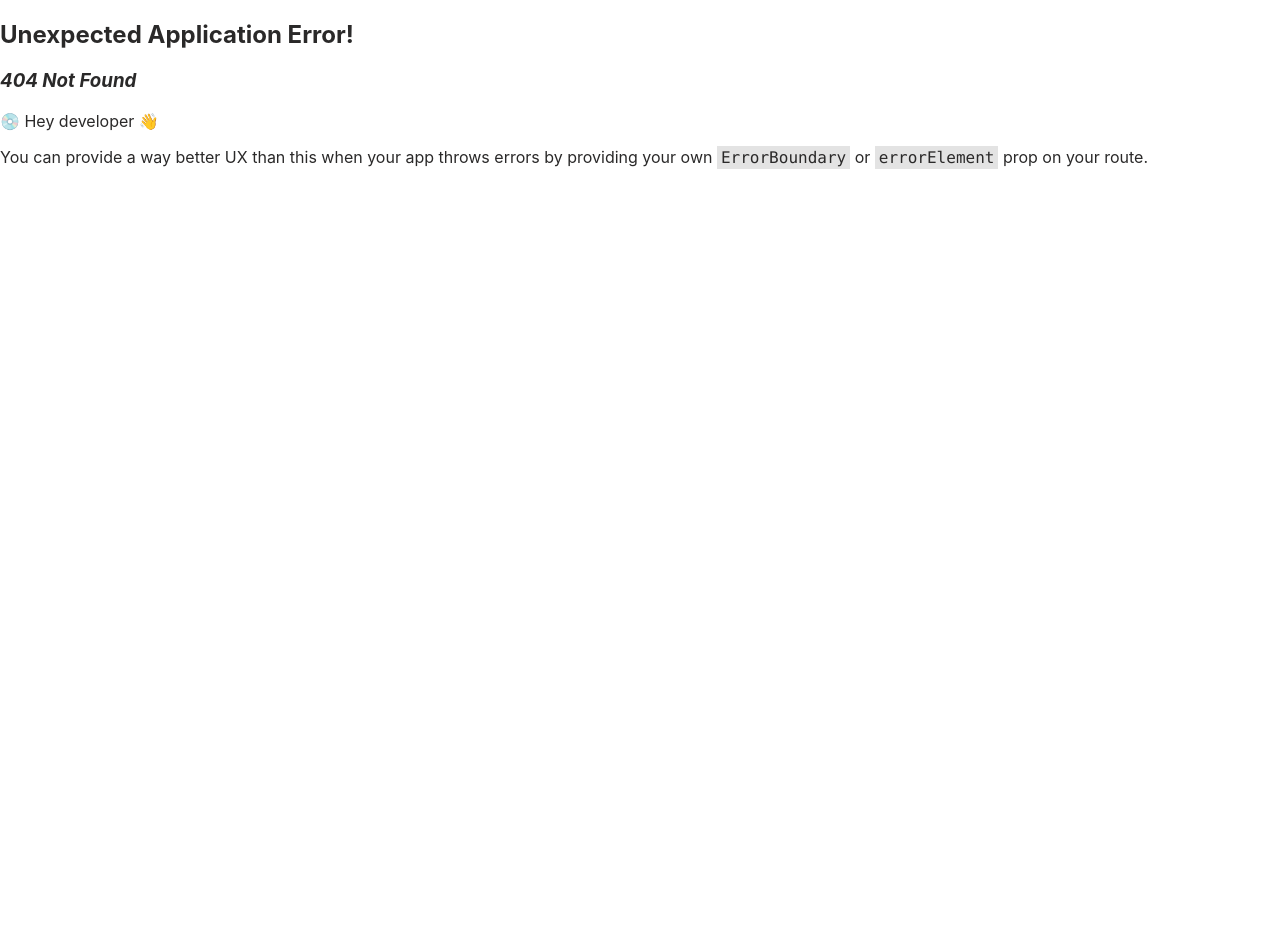
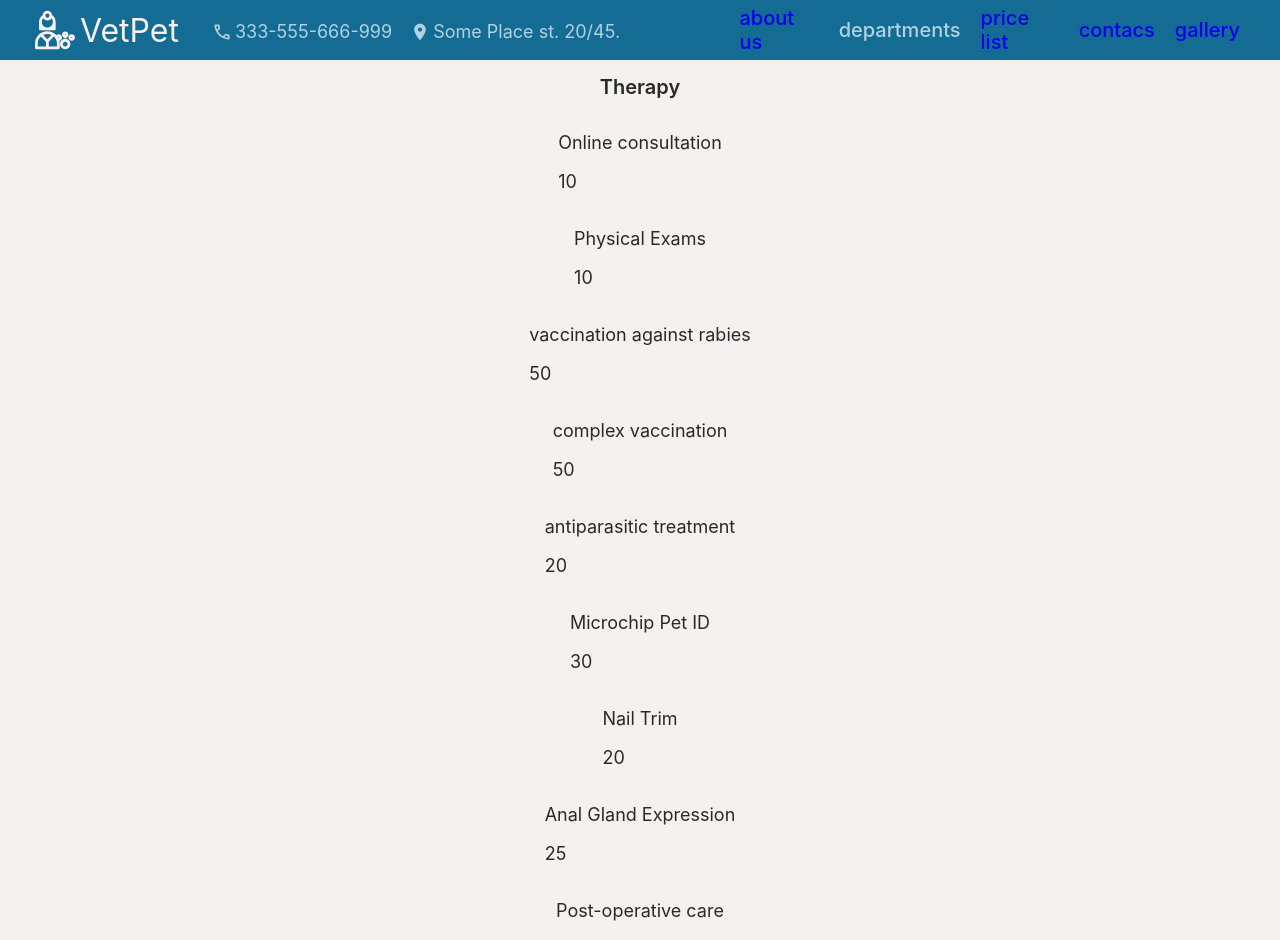
Before and after one commit to OlgaGordeeva-Al/vet-clinic-cite-grids, a React (Create React App) app in the folder vet-clinic/: page /price-list in a window 1280 px wide. Before the commit this address had no page. Shown: the top 940 px of the page. Before the commit the page ends 800 px from the top, so only its background shows below. Built offline with nearby package versions, Linux system fonts and the light colour scheme.

Commit message:
Added dummy price list

```diff
--- a/vet-clinic/src/App.tsx
+++ b/vet-clinic/src/App.tsx
@@ -7,6 +7,7 @@ import Ophtalmology from "./components/Main/Services/Ophtalmology/Ophtalmology";
 import Surgery from "./components/Main//Services/Surgery/Surgery";
 import AboutUs from "./components/Main/AboutUs";
 import Gallery from "./components/Gallery";
+import PriceList from "./components/Main/PriceList";
 import ContactPage from "./components/Main/ContactPage"
 import {
   createBrowserRouter,
@@ -46,6 +47,10 @@ const router = createBrowserRouter([
         path: "/contacts",
         element: <ContactPage />,
       },
+      {
+        path: "/price-list",
+        element: <PriceList />,
+      },
     ]
   },
 ]);
--- a/vet-clinic/src/components/Gallery/index.tsx
+++ b/vet-clinic/src/components/Gallery/index.tsx
@@ -1,7 +1,6 @@
 import "./index.css"
 import Dialog from "../UI/Modal";
-import { useState, useRef } from 'react';
-import { createPortal } from 'react-dom';
+import { useState } from 'react';
 
 const imagesArr = [
   "https://images.unsplash.com/photo-1606214174585-fe31582dc6ee?auto=format&fit=crop&q=80&w=2487&ixlib=rb-4.0.3&ixid=M3wxMjA3fDB8MHxwaG90by1wYWdlfHx8fGVufDB8fHx8fA%3D%3D",
@@ -23,14 +22,8 @@ const imagesArr = [
 function Gallery() {
    const [open, setOpen] = useState(false);
    const [dialogContent, setDialogContent] = useState("");
-   const dialog = useRef<HTMLDialogElement>(null);;
 
    const galleryContent = imagesArr.map((item, index) => <img onClick={handleClick} key={item} src={item} alt={"lab-photo" + index} className={"gallery-item-image  gallery-item-" + (index + 1)} />)
-
-   const el = document.getElementById(
-      "page",
-    ) as HTMLElement;
-
 
    function handleClick(event: any) {
     setDialogContent((dialogContent) => dialogContent = event.target.src)
--- a/vet-clinic/src/components/Header/index.tsx
+++ b/vet-clinic/src/components/Header/index.tsx
@@ -62,7 +62,7 @@ function Header() {
         <div className="navBar">
             <Link to="/">about us</Link>
             <Dropdown items={pagesItems} dropdownName="departments"/>
-            <a>price list</a>
+            <Link to="/price-list">price list</Link>
             <Link to="/contacts">contacs</Link>
             <Link to="/gallery">gallery</Link>
         </div>
--- /dev/null
+++ b/vet-clinic/src/components/Main/PriceList/index.tsx
@@ -0,0 +1,14 @@
+import { priceList } from "../../../mockData/price-list"
+import CardList from "../../UI/CardList"
+
+const PriceList = () => {
+const PricePage = priceList.map((item) => <CardList cardContent={item} />)
+
+  return (
+    <div className="price-page">
+      {PricePage}
+    </div>
+  )
+}
+
+export default PriceList;
--- /dev/null
+++ b/vet-clinic/src/components/UI/CardList.tsx
@@ -0,0 +1,29 @@
+interface CardProps {
+  cardContent: CardItem
+}
+
+interface CardItem {
+  cardName: string
+  values: ItemContent[],
+}
+
+interface ItemContent {
+  name: string,
+  price: number
+}
+
+
+const CardList = (props: CardProps) => {
+  const listItems = props.cardContent?.values
+  const listHeader = props.cardContent?.cardName
+  console.log(props.cardContent)
+  const listCards = listItems.map((item: ItemContent) => <div><p>{item.name}</p><p>{item.price}</p></div>)
+  return (
+    <div className="card">
+      <h6 className="card-header">{listHeader}</h6>
+      {listCards}
+    </div>
+  )
+}
+
+export default CardList;
--- /dev/null
+++ b/vet-clinic/src/mockData/price-list.ts
@@ -0,0 +1,134 @@
+export const priceList = [
+  {
+    cardName: "Therapy",
+    values : [
+      {
+        name: "Online consultation",
+        price: 10
+      },
+      {
+        name: "Physical Exams",
+        price: 10
+      },
+      {
+        name: "vaccination against rabies",
+        price: 50
+      },
+      {
+        name: "complex vaccination",
+        price: 50
+      },
+      {
+        name: "antiparasitic treatment",
+        price: 20
+      },
+      {
+        name: "Microchip Pet ID",
+        price: 30
+      },
+      {
+        name: "Nail Trim",
+        price: 20
+      },
+      {
+        name: "Anal Gland Expression",
+        price: 25
+      },
+      {
+        name: "Post-operative care",
+        price: 10
+      }
+    ],
+  },
+  {
+    cardName: "Surgery",
+    values: [
+      {
+        name: "Sterilisation",
+        price: 150
+      },
+      {
+        name: "Osteosynthesis",
+        price: 300
+      },
+      {
+        name: "Abdominal operation",
+        price: 200
+      },
+      {
+        name: "Respiratory organs surgery",
+        price: 300
+      },
+      {
+        name: "Wound treatment",
+        price: 40
+      },
+      {
+        name: "Caesarean section",
+        price: 200
+      }
+    ],
+  },
+  {
+    cardName: "Optalmology",
+    values :  [
+      {
+        name: "Physical Exams",
+        price: 20
+      },
+      {
+        name: "Removing of foreign bodies",
+        price: 40
+      },
+      {
+        name: "Treatment of ophtalmological infections",
+        price: 50
+      },
+    ],
+  },
+  {
+    cardName: "Laboratory",
+    values : [
+      {
+        name: "Сomplete blood count",
+        price: 30
+      },
+      {
+        name: "Intestinal parasite screening",
+        price: 40
+      },
+      {
+        name: "Antibodies titer to rabies",
+        price: 40
+      },
+      {
+        name: "Heartworm disease test",
+        price: 40
+      },
+      {
+        name: "Allergy test panel",
+        price: 100
+      },
+      {
+        name: "FIV test",
+        price: 30
+      },
+      {
+        name: "Kidney health complex",
+        price: 70
+      },
+      {
+        name: "Liver health complex",
+        price: 70
+      },
+      {
+        name: "Minerals level",
+        price: 50
+      },
+      {
+        name: "Vitamind",
+        price: 70
+      }
+    ]
+  }
+]
```
Also changed, not shown: vet-clinic/src/components/Main/PriceList/index.css (added).
